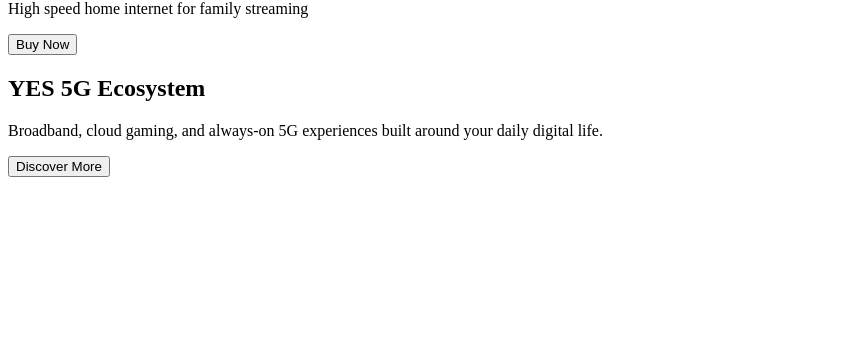
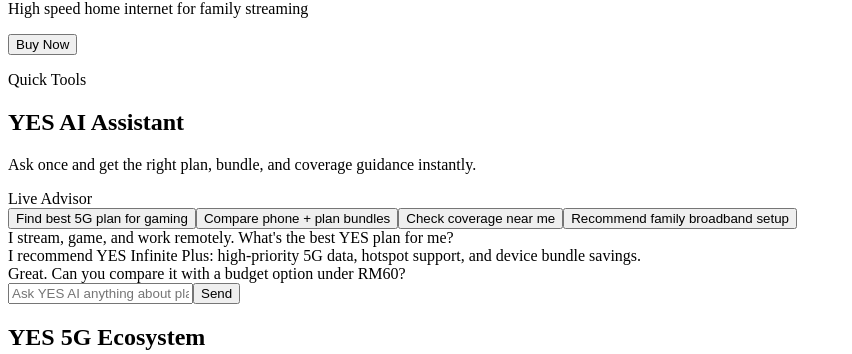
Before and after one commit to SoarAway/yesmy_hackathon, a React (Vite) app: page / in a window 1280 px wide. Shown: the part 2754-3108 px from the top of the page, without its empty margins (0-852 px from the left). Before the commit the page ends 2939 px from the top, so only its background shows below. Built offline with nearby package versions, Linux system fonts and the light colour scheme; the HTML template or start-up script is replaced by a standard one.

Commit message:
feat: add intuitive ai chatbot section under quick tools

```diff
--- a/src/App.jsx
+++ b/src/App.jsx
@@ -6,6 +6,12 @@
 const primaryNavItems = ["Devices", "5G Plans", "Broadband", "Gaming", "Support"];
 const quickMenuItems = ["Personal", "Enterprise", "Learning"];
 const mobileMenuItems = [...primaryNavItems, "Quick Tools", ...quickMenuItems];
+const quickPromptItems = [
+  "Find best 5G plan for gaming",
+  "Compare phone + plan bundles",
+  "Check coverage near me",
+  "Recommend family broadband setup",
+];
 
 const deals = [
   {
@@ -40,6 +46,13 @@
 export default function App() {
   const [isMenuOpen, setIsMenuOpen] = useState(false);
   const [showIntroBanner, setShowIntroBanner] = useState(true);
+
+  const getNavHref = (item) => {
+    if (item === "Quick Tools") {
+      return "#ai-chatbot";
+    }
+    return "#";
+  };
 
   useEffect(() => {
     const introTimer = setTimeout(() => {
@@ -98,7 +111,7 @@
                 </a>
               ))}
               <a
-                href="#"
+                href="#ai-chatbot"
                 className="rounded-full border border-gray-900 bg-gray-900 px-5 py-2.5 text-sm font-bold text-white transition hover:bg-black"
               >
                 Quick Tools
@@ -126,7 +139,7 @@
             {mobileMenuItems.map((item) => (
               <a
                 key={item}
-                href="#"
+                href={getNavHref(item)}
                 className="block rounded-xl px-4 py-3 text-sm font-semibold text-gray-900 transition hover:bg-gray-100 md:hidden"
                 onClick={() => setIsMenuOpen(false)}
               >
@@ -221,6 +234,66 @@
           </div>
         </section>
 
+        <section
+          id="ai-chatbot"
+          className="flex min-h-[72vh] snap-start items-center justify-center bg-gray-50 px-4 py-12 md:h-screen md:px-6"
+        >
+          <div className="w-full max-w-6xl rounded-3xl border border-gray-200 bg-white p-4 shadow-sm sm:p-6 md:p-8">
+            <div className="mb-6 flex flex-col gap-3 sm:flex-row sm:items-center sm:justify-between">
+              <div>
+                <p className="text-xs font-bold uppercase tracking-[0.18em] text-gray-500">Quick Tools</p>
+                <h2 className="mt-1 text-2xl font-black text-gray-900 sm:text-3xl">YES AI Assistant</h2>
+                <p className="mt-2 text-sm text-gray-600 sm:text-base">
+                  Ask once and get the right plan, bundle, and coverage guidance instantly.
+                </p>
+              </div>
+              <span className="inline-flex w-fit rounded-full bg-green-100 px-3 py-1 text-xs font-bold uppercase tracking-[0.15em] text-green-700">
+                Live Advisor
+              </span>
+            </div>
+
+            <div className="mb-5 flex flex-wrap gap-2">
+              {quickPromptItems.map((prompt) => (
+                <button
+                  key={prompt}
+                  type="button"
+                  className="rounded-full border border-gray-200 bg-white px-3 py-2 text-xs font-semibold text-gray-700 transition hover:border-gray-300 hover:bg-gray-100 sm:text-sm"
+                >
+                  {prompt}
+                </button>
+              ))}
+            </div>
+
+            <div className="rounded-2xl border border-gray-200 bg-gray-50 p-3 sm:p-4">
+              <div className="space-y-3">
+                <div className="max-w-[88%] rounded-2xl rounded-tl-md bg-white px-3 py-2 text-sm text-gray-700 shadow-sm sm:max-w-[70%]">
+                  I stream, game, and work remotely. What&apos;s the best YES plan for me?
+                </div>
+                <div className="ml-auto max-w-[92%] rounded-2xl rounded-tr-md bg-gray-900 px-3 py-2 text-sm text-white shadow-sm sm:max-w-[72%]">
+                  I recommend YES Infinite Plus: high-priority 5G data, hotspot support, and device bundle savings.
+                </div>
+                <div className="max-w-[88%] rounded-2xl rounded-tl-md bg-white px-3 py-2 text-sm text-gray-700 shadow-sm sm:max-w-[70%]">
+                  Great. Can you compare it with a budget option under RM60?
+                </div>
+              </div>
+
+              <div className="mt-4 flex flex-col gap-2 sm:flex-row">
+                <input
+                  type="text"
+                  placeholder="Ask YES AI anything about plans, coverage, and devices..."
+                  className="h-11 w-full rounded-xl border border-gray-200 bg-white px-4 text-sm text-gray-900 outline-none ring-0 placeholder:text-gray-400 focus:border-gray-400"
+                />
+                <button
+                  type="button"
+                  className="h-11 shrink-0 rounded-xl bg-gray-900 px-5 text-sm font-bold text-white transition hover:bg-black"
+                >
+                  Send
+                </button>
+              </div>
+            </div>
+          </div>
+        </section>
+
         <section className="flex min-h-[62vh] snap-start items-center justify-center px-6 py-12 pt-20 md:h-screen md:py-0 md:pt-16">
           <div className="mx-auto flex w-full max-w-3xl flex-col items-center text-center">
             <h2 className="text-3xl font-black text-gray-900 sm:text-4xl">YES 5G Ecosystem</h2>
```
